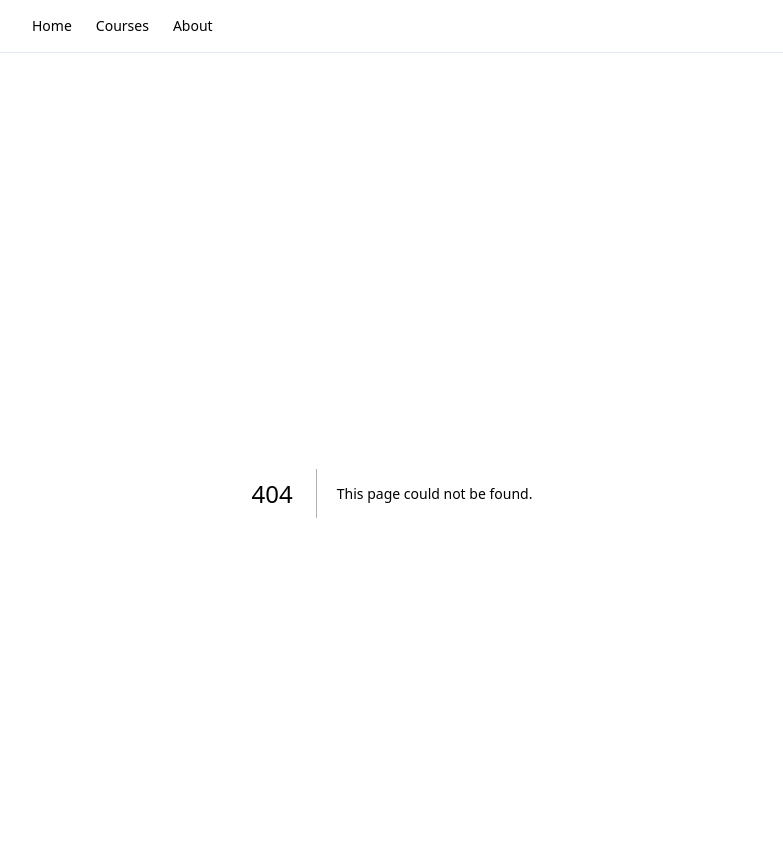
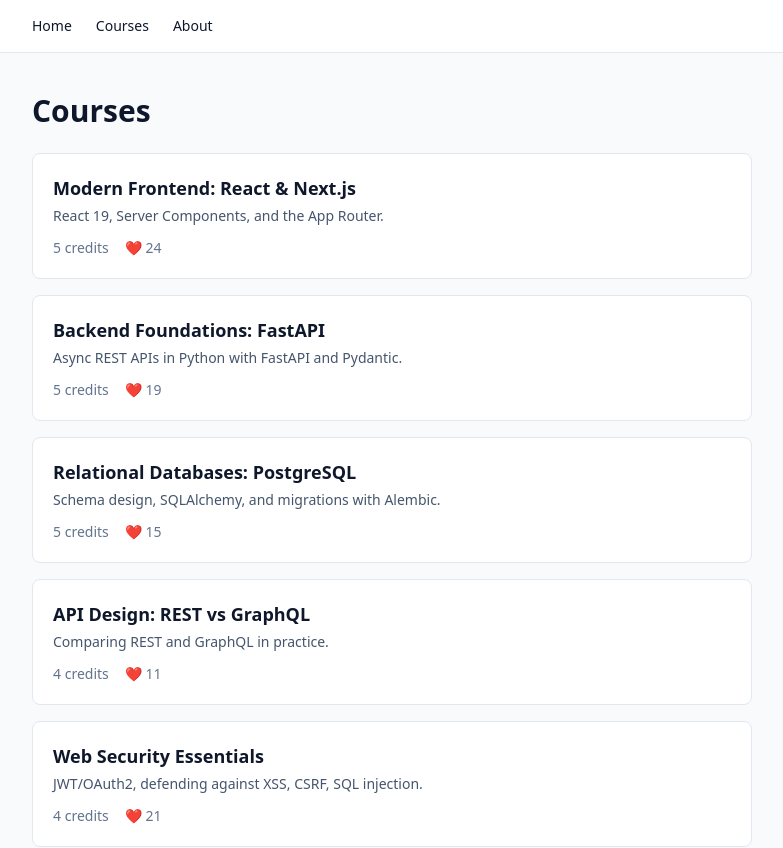
Before and after one commit to yaroslavKonyukhov/course-catalog, a Next.js app: page /courses in a window 1280 px wide. Before the commit this address had no page. Shown: the top 848 px of the page, without its empty margins (248-1031 px from the left). Built offline with nearby package versions, Linux system fonts and the light colour scheme.

Commit message:
feat: render course list with CourseCard server component

```diff
--- /dev/null
+++ b/app/courses/page.tsx
@@ -0,0 +1,25 @@
+import { CourseCard } from "@/components/CourseCard";
+import { getCourses } from "@/lib/courses";
+
+export default async function CoursesPage() {
+  const courses = await getCourses();
+
+  return (
+    <section className="flex flex-col gap-6">
+      <h1 className="text-3xl font-semibold">Courses</h1>
+      <ul className="flex flex-col gap-4">
+        {courses.map((course) => (
+          <li key={course.id}>
+            <CourseCard
+              id={course.id}
+              title={course.title}
+              description={course.description}
+              credits={course.credits}
+              likes={course.likes}
+            />
+          </li>
+        ))}
+      </ul>
+    </section>
+  );
+}
--- /dev/null
+++ b/components/CourseCard.tsx
@@ -0,0 +1,31 @@
+import Link from "next/link";
+
+type CourseCardProps = {
+  id: string;
+  title: string;
+  description: string;
+  credits: number;
+  likes: number;
+};
+
+export function CourseCard({
+  id,
+  title,
+  description,
+  credits,
+  likes,
+}: CourseCardProps) {
+  return (
+    <Link
+      href={`/courses/${id}`}
+      className="block rounded-lg border border-slate-200 bg-white p-5 hover:border-blue-500"
+    >
+      <h2 className="text-lg font-semibold">{title}</h2>
+      <p className="mt-1 text-sm text-slate-600">{description}</p>
+      <div className="mt-3 flex gap-4 text-sm text-slate-500">
+        <span>{credits} credits</span>
+        <span>❤ {likes}</span>
+      </div>
+    </Link>
+  );
+}
```
